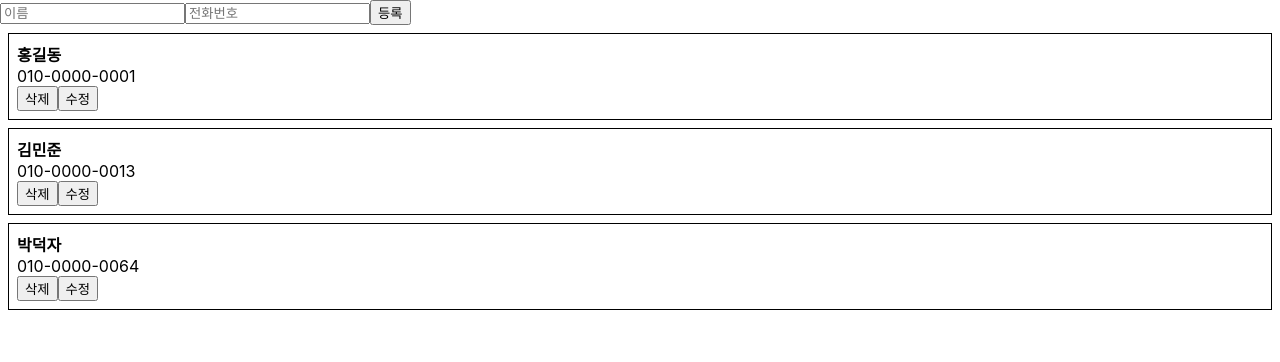
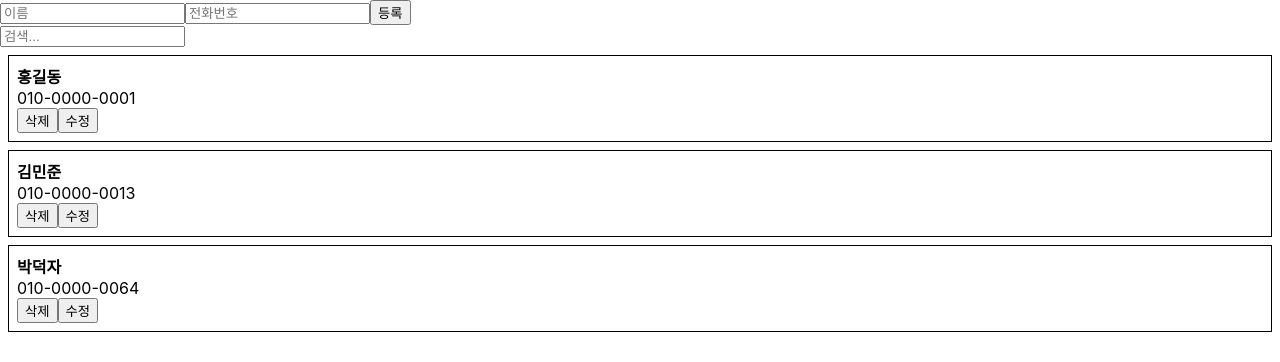
Before and after one commit to developerpark2348/contact-app-react-, a React (Create React App) app: page / in a window 1280 px wide. Shown: the top 362 px of the page. Built offline with nearby package versions, Linux system fonts and the light colour scheme.

Commit message:
add 검색

```diff
--- a/src/App.js
+++ b/src/App.js
@@ -24,7 +24,14 @@ class App extends Component {
         phone: '010-0000-0064',
       },
     ],
+    keyword: '',
   }
+
+    handleChange = (e) => {
+      this.setState({
+        keyword: e.target.value,
+      })
+    }
 
     handleCreate = (data) => {
       this.setState({
@@ -67,8 +74,15 @@ class App extends Component {
       return (
         <div>
           <PhoneForm onCreate={this.handleCreate}/>
+          <input
+            value={this.state.keyword}
+            onChange={this.handleChange}
+            placeholder="검색..."
+          />
           <PhoneInfoList
-          data={this.state.information}
+          data={this.state.information.filter(
+            info => info.name.indexOf(this.state.keyword) > -1
+          )}
           onRemove={this.handleRemove}
           onUpdate={this.handleUpdate}
           />
```
Also changed, not shown: 1 other file (tests, documents, lock files or other folders).
